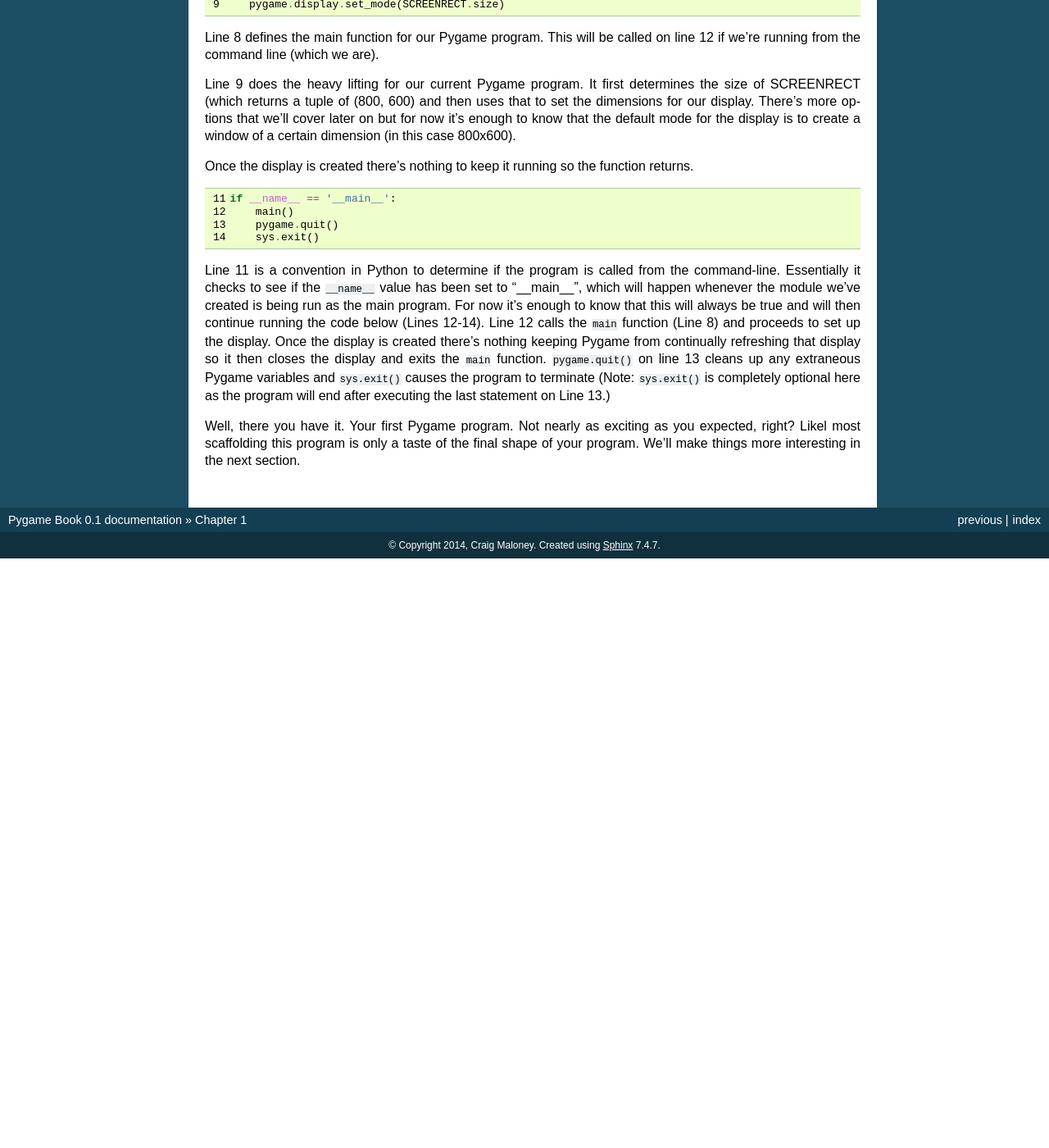
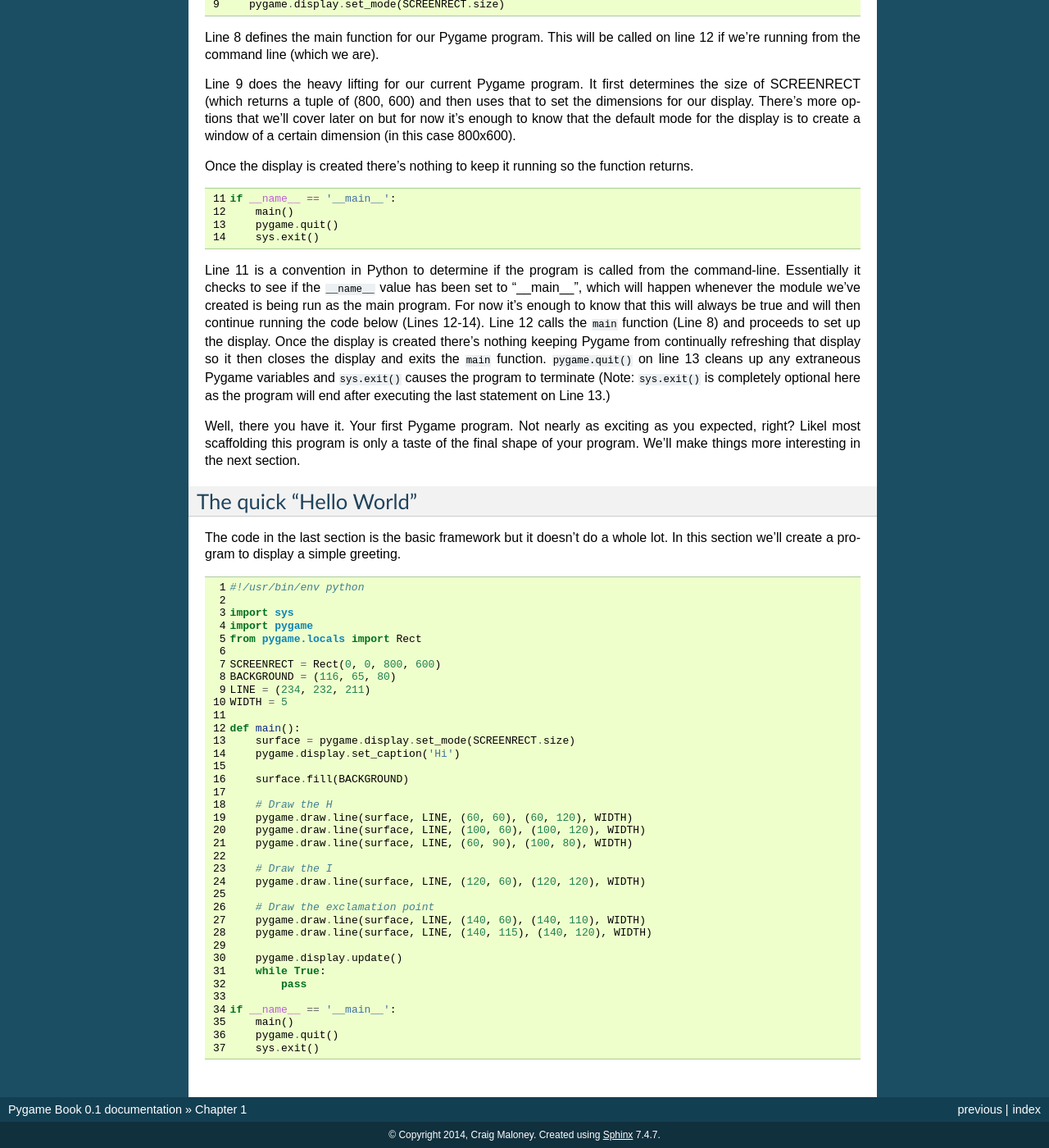
Before and after one commit to craigmaloney/pygame_book, a Sphinx documentation site: the page built from source/chapter1/index.rst, in a window 1280 px wide and 1400 px high, scrolled down 1110 px. Shown: the whole window at 82% size. Built offline with Sphinx 7.4.7, drawn with Linux system fonts in a browser that asks for light colours; before the commit the page ends 1791 px from its top, so only the background shows below that; some of the changed text lies outside the part shown.

Commit message:
Adding program2; changing colors

```diff
--- a/source/chapter1/index.rst
+++ b/source/chapter1/index.rst
@@ -63,3 +63,12 @@ Once the display is created there's nothing to keep it running so the function r
 Line 11 is a convention in Python to determine if the program is called from the command-line. Essentially it checks to see if the ``__name__`` value has been set to "__main__", which will happen whenever the module we've created is being run as the main program. For now it's enough to know that this will always be true and will then continue running the code below (Lines 12-14). Line 12 calls the ``main`` function (Line 8) and proceeds to set up the display. Once the display is created there's nothing keeping Pygame from continually refreshing that display so it then closes the display and exits the ``main`` function. ``pygame.quit()`` on line 13 cleans up any extraneous Pygame variables and ``sys.exit()`` causes the program to terminate (Note: ``sys.exit()`` is completely optional here as the program will end after executing the last statement on Line 13.)
 
 Well, there you have it. Your first Pygame program. Not nearly as exciting as you expected, right? Likel most scaffolding this program is only a taste of the final shape of your program. We'll make things more interesting in the next section.
+
+The quick "Hello World"
+-----------------------
+
+The code in the last section is the basic framework but it doesn't do a whole lot. In this section we'll create a program to display a simple greeting.
+
+.. literalinclude:: program2.py
+    :language: python
+    :linenos:
--- a/source/chapter1/program2.py
+++ b/source/chapter1/program2.py
@@ -5,8 +5,8 @@ import pygame
 from pygame.locals import Rect
 
 SCREENRECT = Rect(0, 0, 800, 600)
-BACKGROUND = (0, 0, 255)
-LINE = (255, 120, 0)
+BACKGROUND = (116, 65, 80)
+LINE = (234, 232, 211)
 WIDTH = 5
 
 def main():
@@ -14,14 +14,19 @@ def main():
     pygame.display.set_caption('Hi')
 
     surface.fill(BACKGROUND)
+
+    # Draw the H
     pygame.draw.line(surface, LINE, (60, 60), (60, 120), WIDTH)
     pygame.draw.line(surface, LINE, (100, 60), (100, 120), WIDTH)
     pygame.draw.line(surface, LINE, (60, 90), (100, 80), WIDTH)
 
+    # Draw the I
     pygame.draw.line(surface, LINE, (120, 60), (120, 120), WIDTH)
 
+    # Draw the exclamation point
     pygame.draw.line(surface, LINE, (140, 60), (140, 110), WIDTH)
     pygame.draw.line(surface, LINE, (140, 115), (140, 120), WIDTH)
+
     pygame.display.update()
     while True:
         pass
```
Also changed, not shown: 1 other file.
